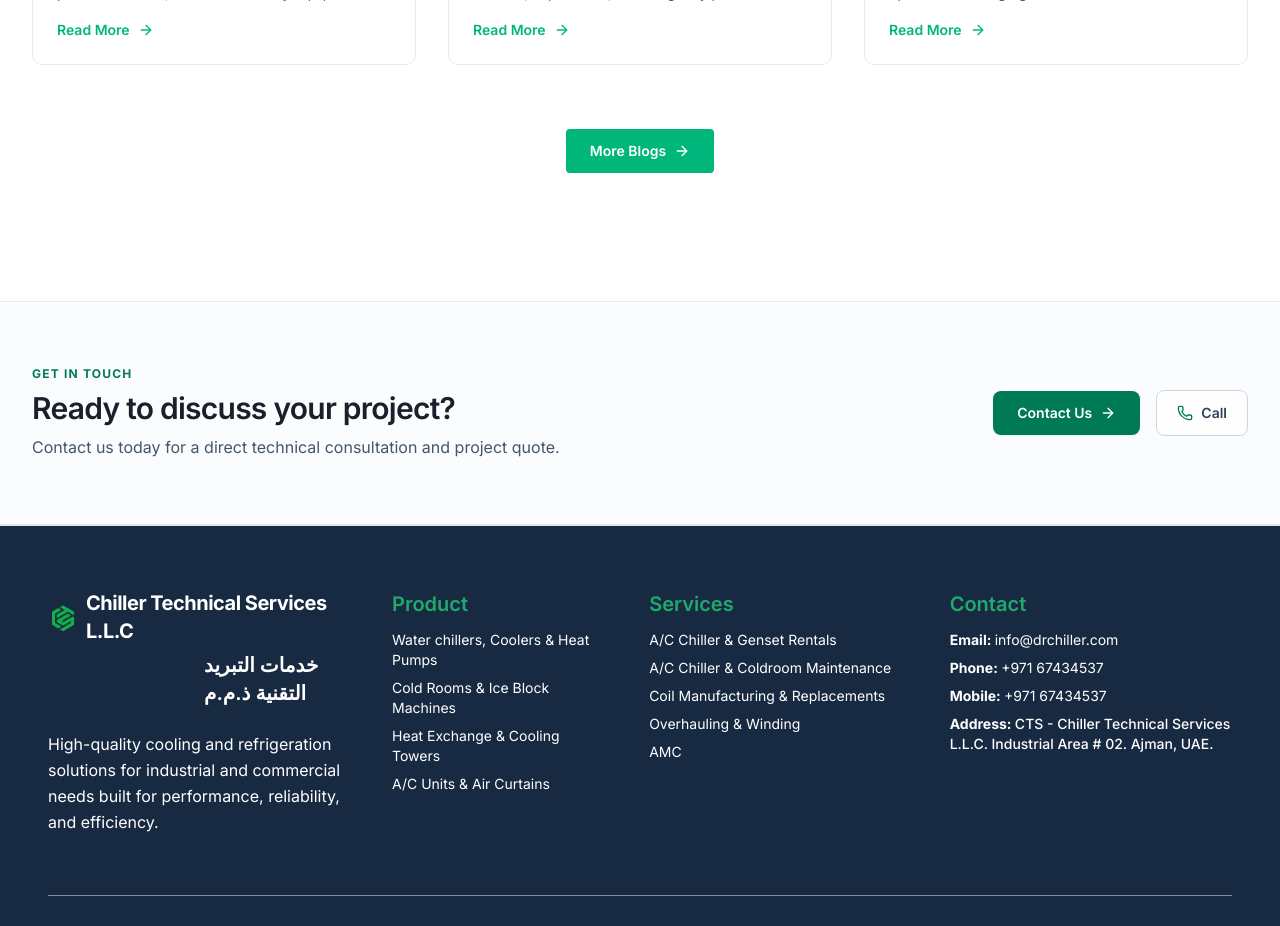
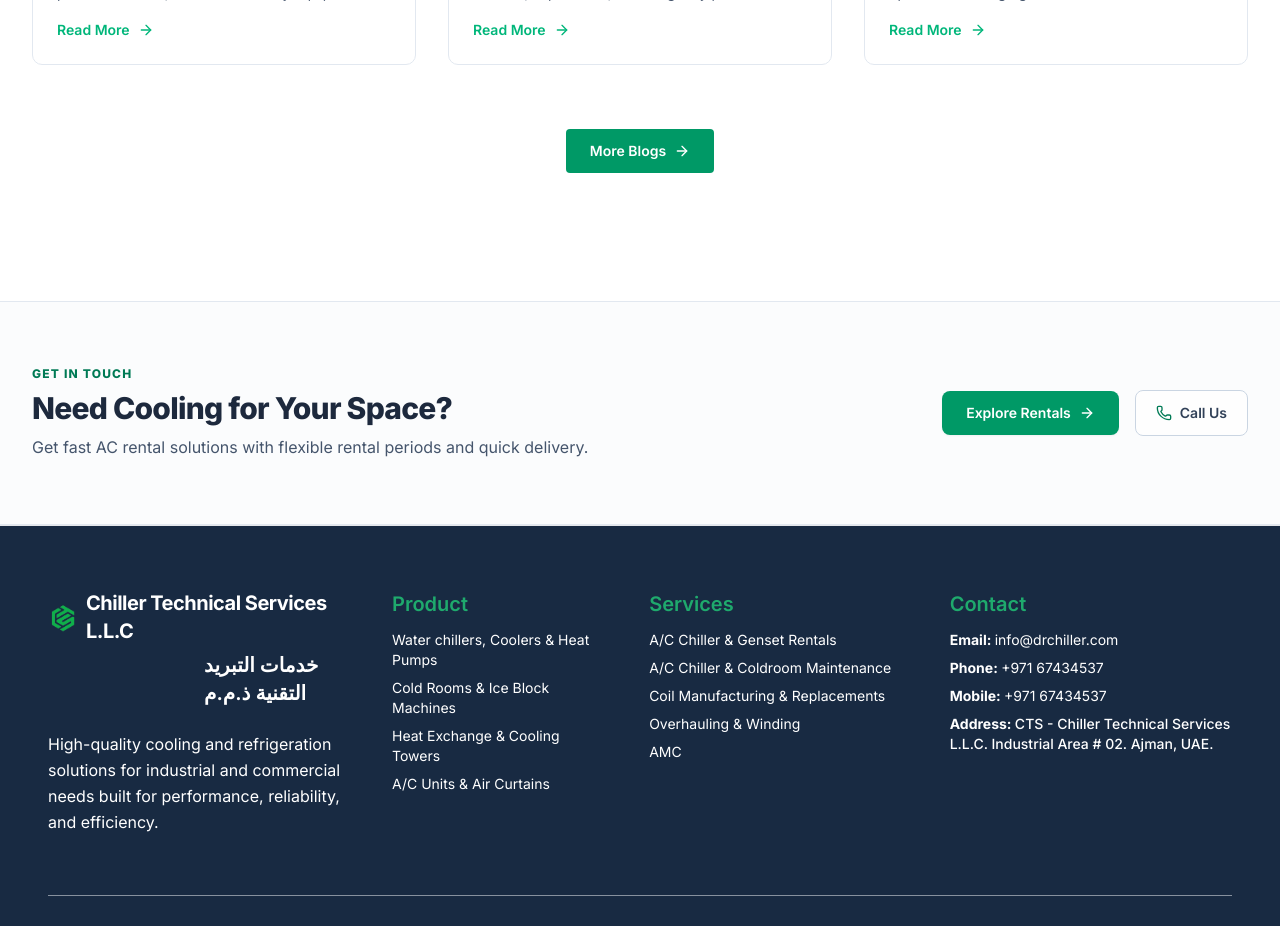
Before and after one commit to abints47/CTS-drchillar-project, a Next.js app: page / in a window 1280 px wide. Shown: the part 5440-6366 px from the top of the page. Built offline with nearby package versions, Linux system fonts and the light colour scheme.

Commit message:
Fixed Typo in blog page

```diff
--- a/app/page.tsx
+++ b/app/page.tsx
@@ -467,16 +467,16 @@
 
           {/* Left Side: Direct Header & Subtext */}
           <div className="max-w-2xl space-y-2 text-center md:text-left">
-            <p className="text-xs font-bold uppercase tracking-widest text-emerald-700 dark:text-emerald-500">
+            <p className="text-xs font-extrabold uppercase tracking-widest text-emerald-700 dark:text-emerald-500">
               Get In Touch
             </p>
 
-            <h2 className="text-xl sm:text-2xl lg:text-3xl font-semibold text-[#1A1F2B] dark:text-white tracking-tight">
-              Ready to discuss your project?
+            <h2 className="text-xl sm:text-3xl lg:text-3xl font-extrabold text-slate-800 dark:text-white tracking-tight">
+              Need Cooling for Your Space?
             </h2>
 
             <p className="text-sm sm:text-base text-slate-600 dark:text-slate-300 font-normal leading-relaxed">
-              Contact us today for a direct technical consultation and project quote.
+              Get fast AC rental solutions with flexible rental periods and quick delivery.
             </p>
           </div>
 
@@ -491,7 +491,7 @@
                 justify-center
                 gap-2
                 rounded-md
-                bg-emerald-700
+                bg-emerald-600
                 px-6
                 py-3
                 text-sm
@@ -506,7 +506,7 @@
                 group
               "
             >
-              <span>Contact Us</span>
+              <span>Explore Rentals</span>
               <ArrowRight className="h-4 w-4 transition-transform duration-200 group-hover:translate-x-1" />
             </Link>
 
@@ -540,7 +540,7 @@
               "
             >
               <Phone className="h-4 w-4 text-emerald-700 dark:text-emerald-500 transition-colors" />
-              <span>Call</span>
+              <span>Call Us</span>
             </Link>
           </div>
         </div>
--- a/components/blog.tsx
+++ b/components/blog.tsx
@@ -149,7 +149,7 @@
         >
           <Link
             href="/blog"
-            className="inline-flex items-center gap-2 px-6 py-3 text-sm font-semibold text-white bg-[#00B67A] hover:bg-emerald-700 rounded transition-colors"
+            className="inline-flex items-center gap-2 px-6 py-3 text-sm font-semibold text-white bg-emerald-600 hover:bg-emerald-700 rounded transition-colors"
           >
             More Blogs
             <ArrowRight className="w-4 h-4" aria-hidden="true" />
```
